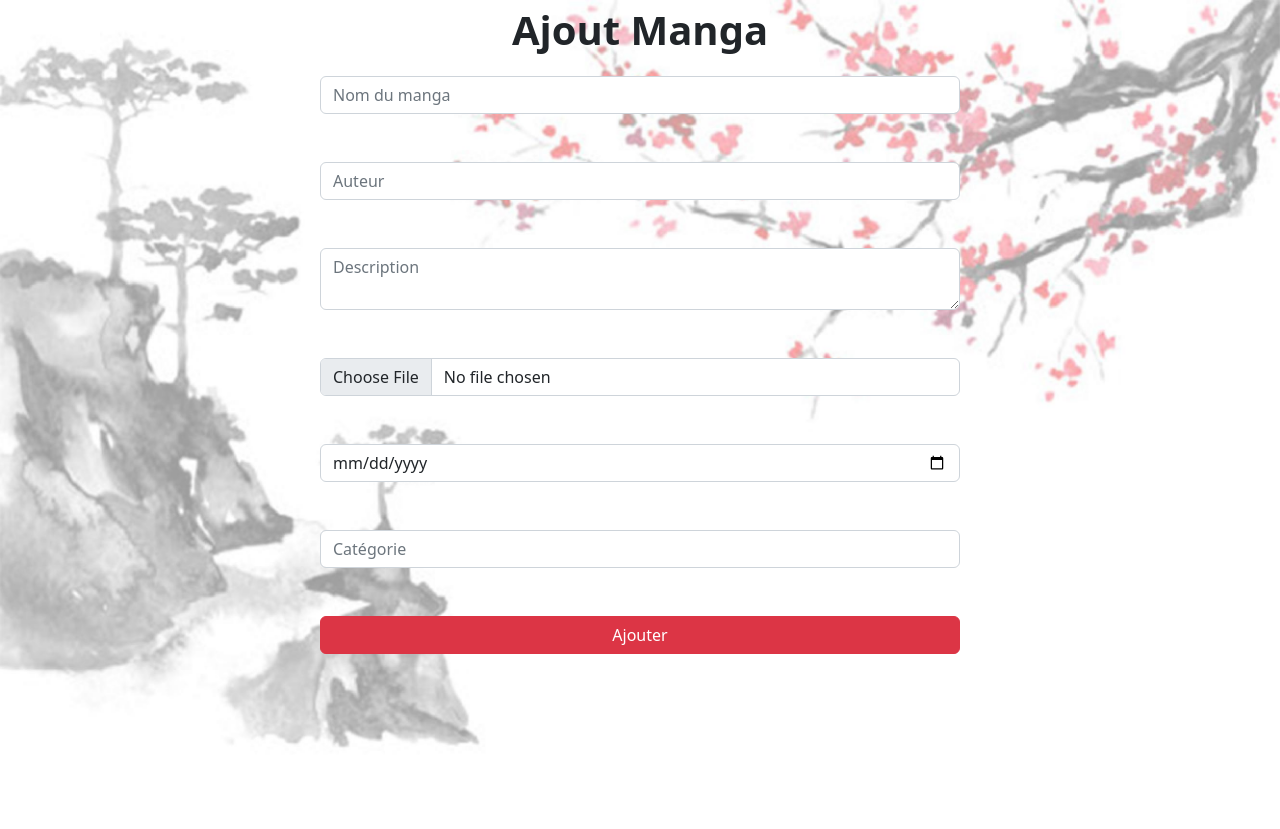
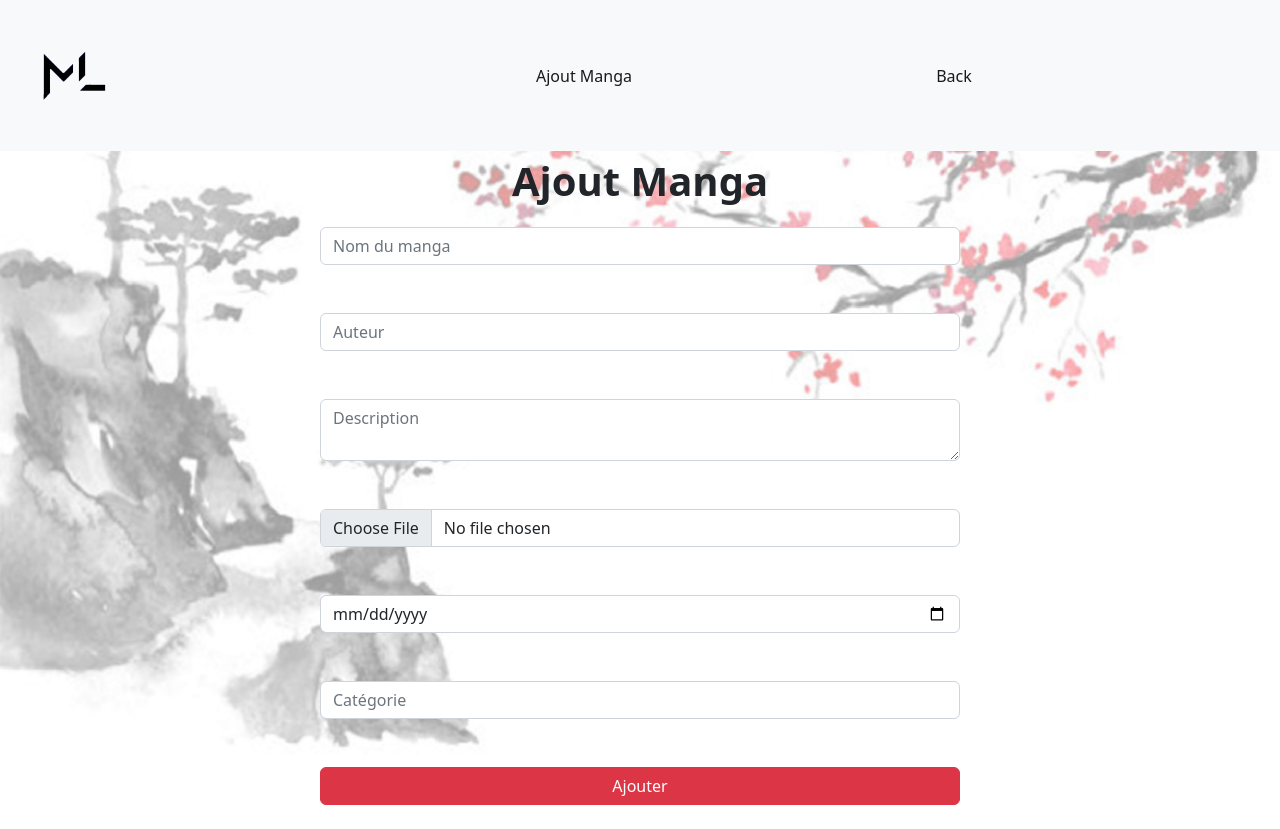
Before and after one commit to WildCodeSchool/2022-09-php-paris-project-gunm, a PHP site: template src/View/Manga/add.html.twig in a window 1280 px wide. Before the commit the page ends 748 px from the top, so only its background shows below. Run offline with PHP 8.4, Linux system fonts and the light colour scheme; the template is opened without the code that fills it, so the values that code supplies are empty; some libraries are stand-ins or nearby versions.

Commit message:
navbar created on layout

```diff
--- a/src/View/layout.html.twig
+++ b/src/View/layout.html.twig
@@ -13,6 +13,26 @@
 
 <body>
     {% block header %}
+        <nav class="navbar navbar-expand-lg bg-light">
+            <div class="container-fluid">
+                <a class="navbar-brand" href="/"><image class=w-25 src='../assets/images/logo.png'></a>
+                    <button class="navbar-toggler" type="button" data-bs-toggle="collapse" data-bs-target="#navbarScroll" aria-controls="navbarScroll" aria-expanded="false" aria-label="Toggle navigation">
+                        <span class="navbar-toggler-icon"></span>
+                    </button>
+                <div class="collapse navbar-collapse" id="navbarScroll">
+                    <ul class="navbar-nav me-auto my-2 my-lg-0 navbar-nav-scroll" style="--bs-scroll-height: 100px;">
+                        <li class="nav-item">
+                            <a class="nav-link active" aria-current="page" href="manga/add">Ajout Manga</a>
+                        </li>
+                    </ul>
+                    <ul class="navbar-nav me-auto my-2 my-lg-0 navbar-nav-scroll" style="--bs-scroll-height: 100px;">
+                        <li class="nav-item">
+                            <a class="nav-link active" aria-current="page" href="javascript:history.go(-1)">Back</a>
+                        </li>
+                    </ul>
+                </div>
+            </div>
+        </nav>
     {% endblock %}
     {% block content %}{% endblock %}
     {% block javascript %}{% endblock %}
```
